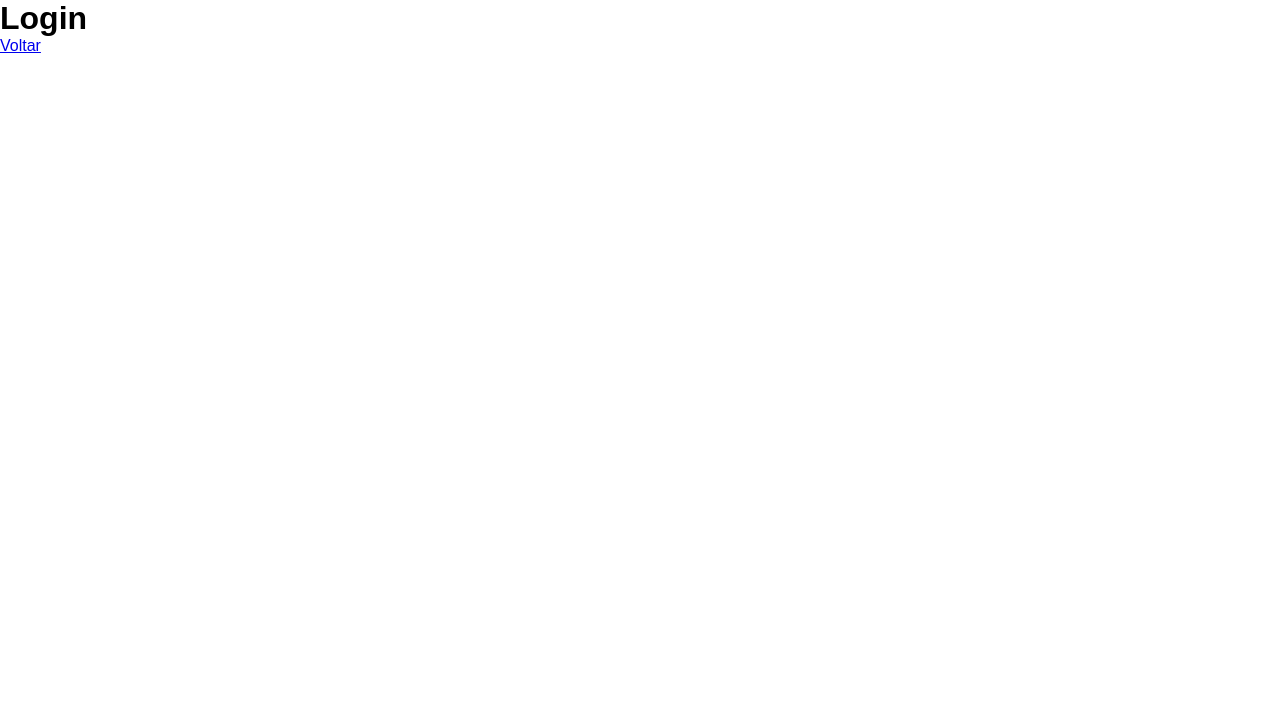
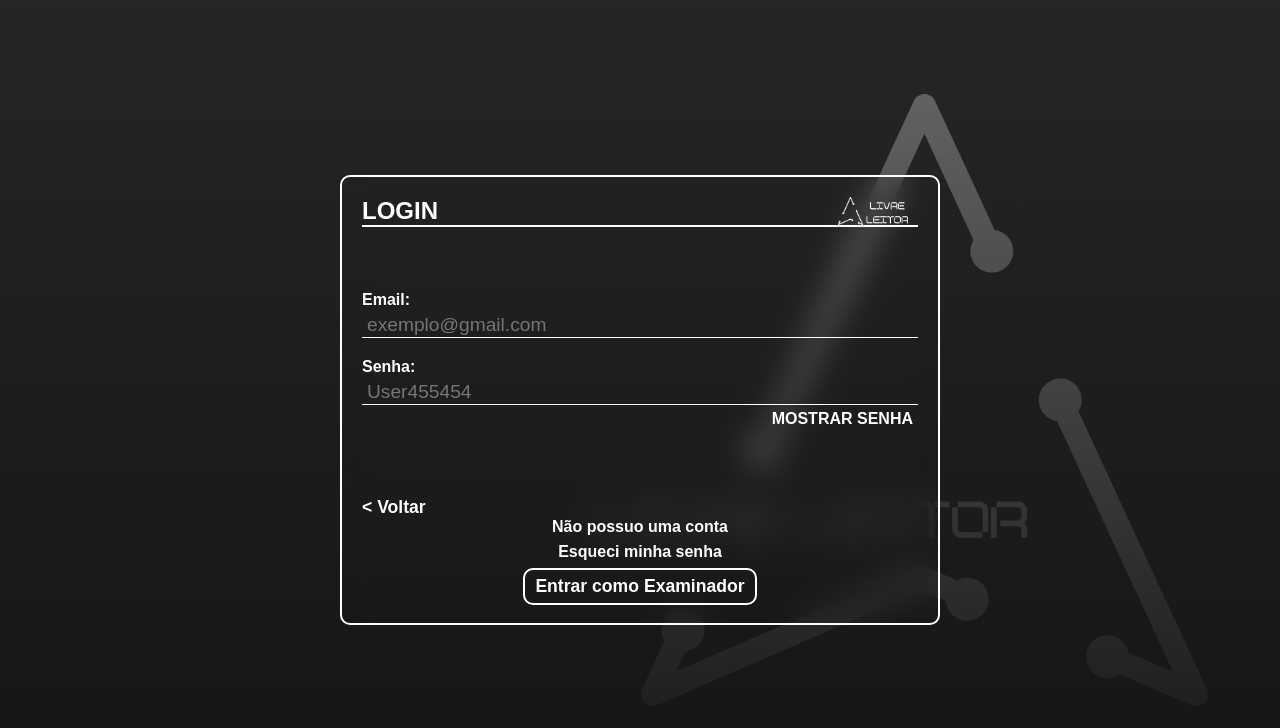
Before and after one commit to ramon-rodrigues-001/My-personal-project, a React (Vite) app: page /deploy-my-project/login in a window 1280 px wide. Shown: the top 728 px of the page. Built offline with nearby package versions, Linux system fonts and the light colour scheme.

Commit message:
formulário de login quase pronto

```diff
--- a/src/components/introduction/2-home/home.jsx
+++ b/src/components/introduction/2-home/home.jsx
@@ -15,7 +15,7 @@ export default function Apresentation() {
                 Leia de ende estiver a qualquer momento,  <br />E continue evoluindo e aprendendo.
             </p>
 
-            <a href="/" className={styles.linkBtnPlay} id="ancoraMissao">
+            <a href="/deploy-my-project/login/" className={styles.linkBtnPlay} id="ancoraMissao">
                 <button className={styles.buttonPlay}>
                     Acessar agora
                     <img src="/buttonPlay.svg" alt="Img Play"
--- a/src/components/login/login.jsx
+++ b/src/components/login/login.jsx
@@ -1,10 +1,51 @@
+import styles from './login.module.scss'
+
 function Login() {
 
+  function exibirSenha() {
+    const inputSenha = document.querySelector('#senha')
+    const btnExibir = document.querySelector('#exibir')
+
+    if (inputSenha.type === "password") {
+      inputSenha.type = "text"
+      btnExibir.innerHTML = "COBRIR SENHA"
+    }
+    else if (inputSenha.type === "text") {
+      inputSenha.type = 'password'
+      btnExibir.innerHTML = "MOSTRAR SENHA"
+    }
+  }
+
   return (
-    <div>
-        <h1>Login</h1>
-        <a href="/deploy-my-project/">Voltar</a>
-    </div>
+    <section className={styles.sectionLogin}>
+        <div className={styles.cardLogin}>
+          <h1>LOGIN <img src="/logo-transparent.png" alt="logo" className={styles.logo} /></h1>
+
+          <form action="#" className={styles.formulario}>
+            <div>
+              <label htmlFor="email" className={styles.label}>Email:</label> <br />
+              <input type="text" className={styles.input} placeholder='exemplo@gmail.com' id='email'/>
+            </div>
+
+            <div>
+              <label htmlFor="senha" className={styles.label}>Senha:</label> <br />
+              <input type='password' className={styles.input} placeholder='User455454' id='senha'/>
+              <p onClick={exibirSenha} className={styles.Exibir} id='exibir'>
+                MOSTRAR SENHA
+              </p>
+            </div>
+          </form>
+
+          <a href="/deploy-my-project/" className={styles.volar}>&lt; Voltar</a>
+
+
+          <div className={styles.links}>
+            <a href="#" className={styles.link}>Não possuo uma conta</a>
+            <a href="#" className={styles.link}>Esqueci minha senha</a>
+            <a href="#" className={styles.examinador}>Entrar como Examinador</a>
+          </div>
+        </div>
+    </section>
   )
 }
 
--- a/src/components/login/login.module.scss
+++ b/src/components/login/login.module.scss
@@ -0,0 +1,112 @@
+@import "../../styles/colors.module.scss";
+
+.sectionLogin {
+    background-image: linear-gradient(to bottom, #2a2828af, #151515), url(../../../public/Cover.png);
+    background-position: center;
+    background-repeat: no-repeat;
+    background-size: cover;
+    display: flex;
+    justify-content: center;
+    align-items: center;
+    min-height: 100vh;
+
+    .cardLogin {
+        color: white;
+        backdrop-filter: blur(15px);
+        width: 90%;
+        max-width: 600px;
+        height: 450px;
+        border: solid 2px white;
+        border-radius: 10px;
+        padding: 20px;
+
+        h1 {
+            border-bottom: solid 2px white;
+            padding-right: 10px;
+            display: flex;
+            justify-content: space-between;
+        }
+        .logo {
+            width: 70px;
+        }
+
+        .formulario {
+            display: flex;
+            flex-direction: column;
+            justify-content: center;
+            height: 270px;
+            gap: 20px;
+
+            .label {
+                font-weight: bold;
+            }
+
+            .input {
+                background-color: transparent;
+                font-size: 1.2em;
+                width: 100%;
+                border: none;
+                border-bottom: solid .5px white;
+                color: #747373;
+                padding: 5px 5px 1px 5px;
+                transition: 1s;
+
+                &:focus {
+                    color: rgb(255, 255, 255);
+                }
+            }
+
+            .Exibir {
+                cursor: pointer;
+                font-size: 1em;
+                font-weight: bold;
+                padding: 5px;
+                text-align: end;
+            }
+        }
+
+        .volar {
+            color: white;
+            font-size: 1.1em;
+            font-weight: bold;
+            text-decoration: none;
+
+            &:hover {
+                text-decoration: underline;
+            }
+        }
+
+        .links {
+            display: flex;
+            flex-direction: column;
+            text-align: center;
+            gap: 7px;
+            font-weight: bold;
+
+            .link {
+                color: white;
+                text-decoration: none;
+
+                &:hover {
+                    text-decoration: underline;
+                }
+            }
+
+            .examinador {
+                font-size: 1.1em;
+                border: solid 2px rgb(255, 255, 255);
+                color: white;
+                text-decoration: none;
+                max-width: 300px;
+                margin: auto;
+                padding: 6px 10px;
+                border-radius: 10px;
+
+                &:hover {
+                    border-color: $lightRed;
+                    color: $lightRed;
+                }
+            }
+        }
+    }
+}
--- /dev/null
+++ b/src/components/register/register.jsx
@@ -0,0 +1,11 @@
+function Register() {
+
+    return (
+      <div>
+          <h1>Register</h1>
+          <a href="/deploy-my-project/">Voltar</a>
+      </div>
+    )
+  }
+
+  export default Register
--- /dev/null
+++ b/src/routes/Register.router.jsx
@@ -0,0 +1,10 @@
+import Register from "../components/register/register"
+
+function RegisterRoutes() {
+
+  return (
+    <Register />
+  )
+}
+
+export default RegisterRoutes
```
Also changed, not shown: src/main.jsx (+7 -3 lines), src/components/register/register.module.scss (added).
